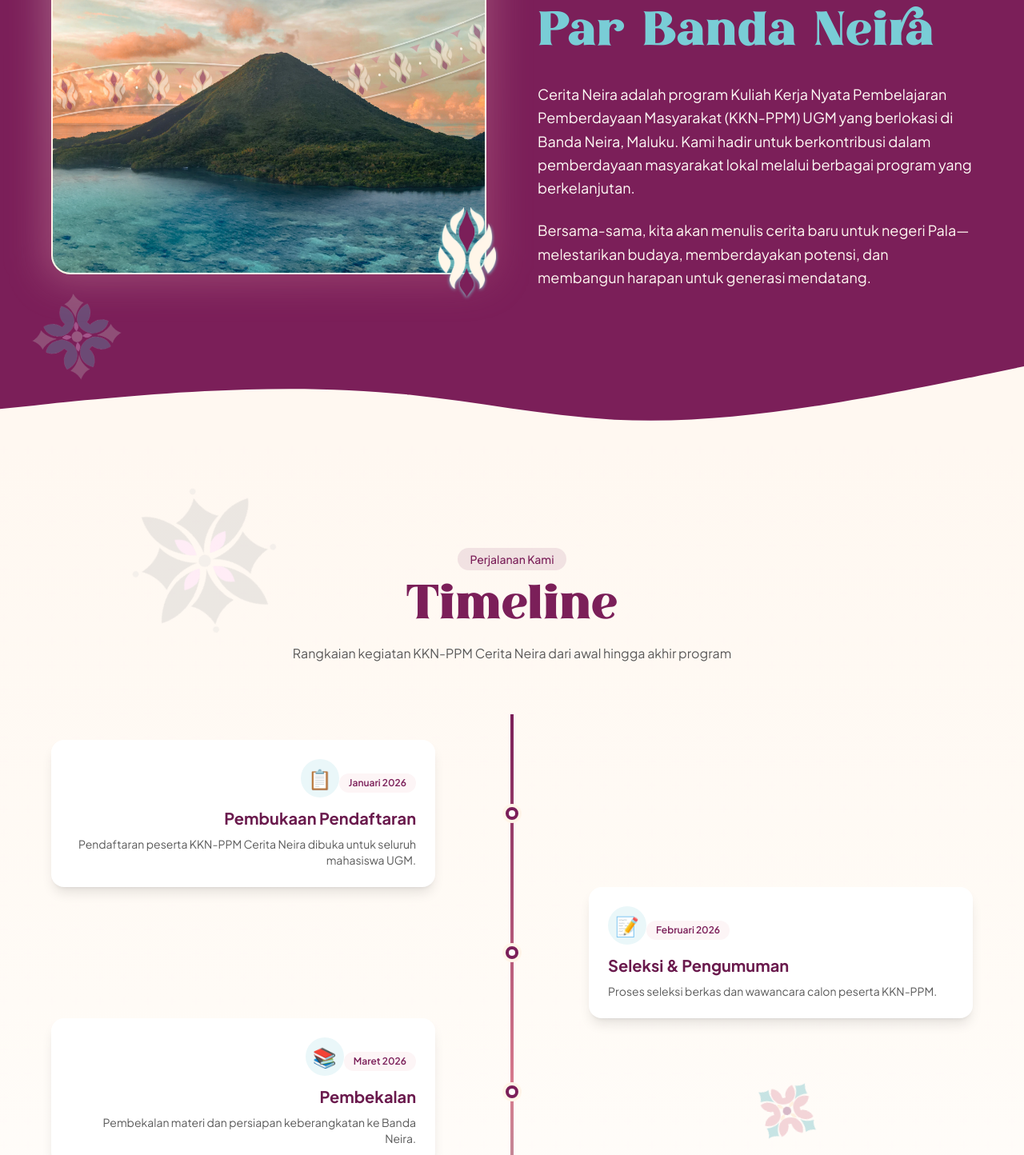
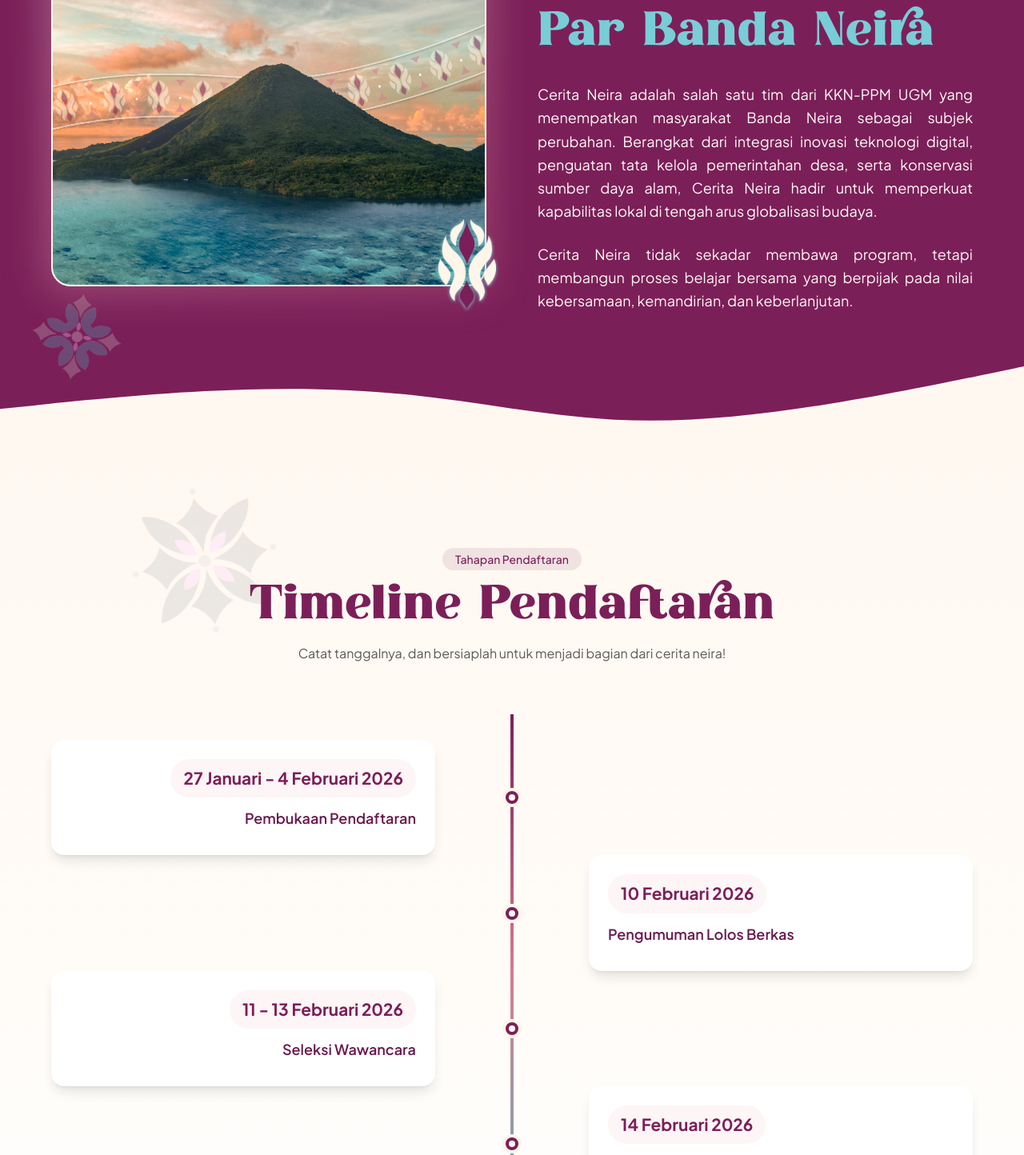
Before and after one commit to ArgyaSabih/cerita-neira, a Next.js app: page / in a window 1280 px wide. Shown: the part 1307-2751 px from the top of the page at 80% size. Built offline with nearby package versions, Linux system fonts and the light colour scheme.

Commit message:
fix: copywriting tentang & timeline

```diff
--- a/src/modules/hero/HeroSection.js
+++ b/src/modules/hero/HeroSection.js
@@ -137,7 +137,7 @@
           >
             KKN-PPM UGM BANDA NEIRA
           </div>
-          <p className="text-sm text-center text-neutral-100 md:text-xl font-plusjakartasans-regular">
+          <p className="text-sm text-center text-shadow-sm text-neutral-100 text-shadow-neutral-900 md:text-xl font-plusjakartasans-regular">
             Desa Rajawali & Desa TanaRatah, Kec. Banda, Maluku Tengah
           </p>
         </div>
--- a/src/modules/tentang/TentangSection.js
+++ b/src/modules/tentang/TentangSection.js
@@ -185,15 +185,16 @@
             </h2>
 
             {/* Description */}
-            <p className="mb-6 text-base leading-relaxed text-cream-200 md:text-lg font-plusjakartasans-regular">
-              Cerita Neira adalah program Kuliah Kerja Nyata Pembelajaran Pemberdayaan Masyarakat (KKN-PPM)
-              UGM yang berlokasi di Banda Neira, Maluku. Kami hadir untuk berkontribusi dalam pemberdayaan
-              masyarakat lokal melalui berbagai program yang berkelanjutan.
+            <p className="mb-6 text-base leading-relaxed text-justify text-cream-200 md:text-lg font-plusjakartasans-regular">
+              Cerita Neira adalah salah satu tim dari KKN-PPM UGM yang menempatkan masyarakat Banda Neira
+              sebagai subjek perubahan. Berangkat dari integrasi inovasi teknologi digital, penguatan tata
+              kelola pemerintahan desa, serta konservasi sumber daya alam, Cerita Neira hadir untuk memperkuat
+              kapabilitas lokal di tengah arus globalisasi budaya.
             </p>
 
-            <p className="mb-8 text-base leading-relaxed text-cream-300 md:text-lg font-plusjakartasans-regular">
-              Bersama-sama, kita akan menulis cerita baru untuk negeri Pala—melestarikan budaya, memberdayakan
-              potensi, dan membangun harapan untuk generasi mendatang.
+            <p className="mb-8 text-base leading-relaxed text-justify text-cream-300 md:text-lg font-plusjakartasans-regular">
+              Cerita Neira tidak sekadar membawa program, tetapi membangun proses belajar bersama yang
+              berpijak pada nilai kebersamaan, kemandirian, dan keberlanjutan.
             </p>
           </div>
         </div>
--- a/src/modules/timeline/TimelineSection.js
+++ b/src/modules/timeline/TimelineSection.js
@@ -8,38 +8,27 @@
 const timelineData = [
   {
     id: 1,
-    date: "Januari 2026",
+    date: "27 Januari - 4 Februari 2026",
     title: "Pembukaan Pendaftaran",
-    description: "Pendaftaran peserta KKN-PPM Cerita Neira dibuka untuk seluruh mahasiswa UGM.",
-    icon: "📋"
+    description: "Pendaftaran peserta KKN-PPM Cerita Neira dibuka untuk seluruh mahasiswa UGM."
   },
   {
     id: 2,
-    date: "Februari 2026",
-    title: "Seleksi & Pengumuman",
-    description: "Proses seleksi berkas dan wawancara calon peserta KKN-PPM.",
-    icon: "📝"
+    date: "10 Februari 2026",
+    title: "Pengumuman Lolos Berkas",
+    description: "Proses seleksi berkas dan wawancara calon peserta KKN-PPM."
   },
   {
     id: 3,
-    date: "Maret 2026",
-    title: "Pembekalan",
-    description: "Pembekalan materi dan persiapan keberangkatan ke Banda Neira.",
-    icon: "📚"
+    date: "11 - 13 Februari 2026",
+    title: "Seleksi Wawancara",
+    description: "Pembekalan materi dan persiapan keberangkatan ke Banda Neira."
   },
   {
     id: 4,
-    date: "April - Mei 2026",
-    title: "Pelaksanaan KKN",
-    description: "Pelaksanaan program KKN-PPM di Banda Neira selama 45 hari.",
-    icon: "🏝️"
-  },
-  {
-    id: 5,
-    date: "Juni 2026",
-    title: "Penarikan & Evaluasi",
-    description: "Penarikan peserta dan evaluasi program yang telah dilaksanakan.",
-    icon: "🎓"
+    date: "14 Februari 2026",
+    title: "Pengumuman Lolos Wawancara",
+    description: "Pelaksanaan program KKN-PPM di Banda Neira selama 45 hari."
   }
 ];
 
@@ -63,37 +52,26 @@
           "w-full md:w-5/12 p-6 bg-white rounded-2xl shadow-lg",
           "transform transition-all duration-700 ease-out",
           "hover:shadow-xl hover:-translate-y-1",
-          isLeft ? "md:mr-auto md:text-right" : "md:ml-auto md:text-left",
+          isLeft ? "md:mr-auto text-center md:text-right" : "text-center md:ml-auto md:text-left",
           isVisible ? "opacity-100 translate-y-0" : "opacity-0 translate-y-10"
         )}
         style={{
           transform: `translateY(${translateY * (isLeft ? 1 : -1) * 0.3}px)`
         }}
       >
-        {/* Icon */}
-        <div
-          className={cn(
-            "inline-flex items-center justify-center w-12 h-12 mb-3 rounded-full bg-teal-100 text-2xl",
-            isLeft ? "md:ml-auto" : "md:mr-auto"
-          )}
-        >
-          {item.icon}
-        </div>
-
         {/* Date Badge */}
         <div
           className={cn(
-            "inline-block px-3 py-1 mb-2 text-xs font-plusjakartasans-semibold text-wine-500 bg-rose-100 rounded-full"
+            "inline-block px-4 py-2 mb-3 text-lg md:text-[1rem] lg:text-[1.3rem] font-plusjakartasans-bold text-wine-500 bg-rose-100 rounded-full"
           )}
         >
           {item.date}
         </div>
 
         {/* Title */}
-        <h3 className="mb-2 text-lg md:text-xl font-plusjakartasans-bold text-wine-600">{item.title}</h3>
-
-        {/* Description */}
-        <p className="text-sm text-neutral-600 font-plusjakartasans-regular">{item.description}</p>
+        <h3 className="mb-2 text-base md:text-[1rem] lg:text-lg font-plusjakartasans-semibold text-wine-600">
+          {item.title}
+        </h3>
       </div>
 
       {/* Timeline Dot - Center */}
@@ -223,11 +201,13 @@
           )}
         >
           <span className="inline-block px-4 py-1 mb-4 text-sm rounded-full bg-wine-500/10 text-wine-500 font-plusjakartasans-medium">
-            Perjalanan Kami
+            Tahapan Pendaftaran
           </span>
-          <h2 className="mb-4 text-4xl font-auromiya sm:text-5xl md:text-6xl text-wine-500">Timeline</h2>
+          <h2 className="mb-4 text-4xl font-auromiya sm:text-5xl md:text-6xl text-wine-500">
+            Timeline Pendaftaran
+          </h2>
           <p className="max-w-2xl mx-auto text-neutral-600 font-plusjakartasans-regular">
-            Rangkaian kegiatan KKN-PPM Cerita Neira dari awal hingga akhir program
+            Catat tanggalnya, dan bersiaplah untuk menjadi bagian dari cerita neira!
           </p>
         </div>
 
@@ -244,7 +224,7 @@
           </div>
 
           {/* Mobile Timeline Line */}
-          <div className="md:hidden absolute left-6 top-0 bottom-0 w-0.5 bg-neutral-200">
+          <div className="md:hidden absolute left-1/2 top-0 bottom-0 w-0.5 bg-neutral-200">
             <div
               className="absolute top-0 left-0 w-full transition-all duration-300 bg-gradient-to-b from-wine-500 to-teal-500"
               style={{height: lineHeight}}
```
